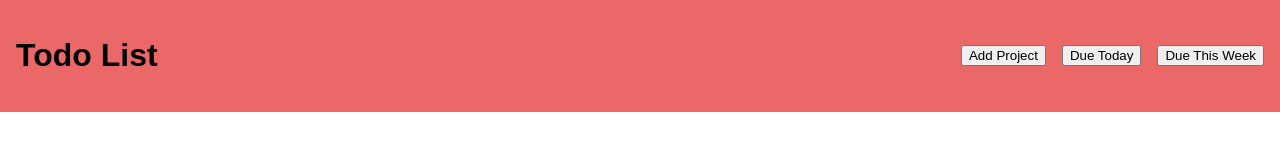
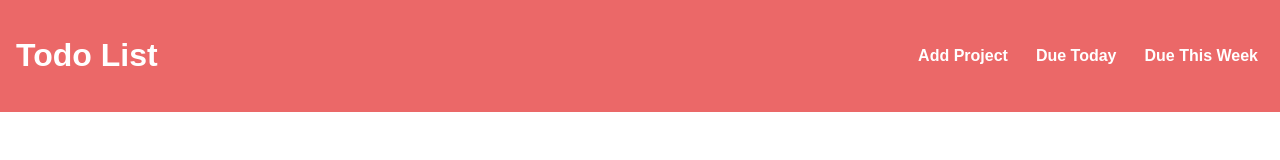
Before and after one commit to sparky9043/todo-list, a website built with webpack: page src/index.html in a window 1280 px wide. Built offline with nearby package versions, Linux system fonts and the light colour scheme.

Commit message:
Revies button styles

```diff
--- a/src/style.css
+++ b/src/style.css
@@ -21,9 +21,28 @@ ul {
   align-items: center;
   padding: 1rem;
   background: rgb(235, 104, 104);
+  color: white;
 }
 
 .header__nav--list {
   gap: 1rem;
   align-items: center;
 }
+
+#add-btn,
+#today-btn,
+#this-week-btn {
+  appearance: none;
+  border: none;
+  background: none;
+  font-size: 1rem;
+  color: white;
+  font-weight: 700;
+}
+
+#add-btn:hover,
+#today-btn:hover,
+#this-week-btn:hover {
+  filter: brightness(.9);
+  cursor: pointer;
+}
```
